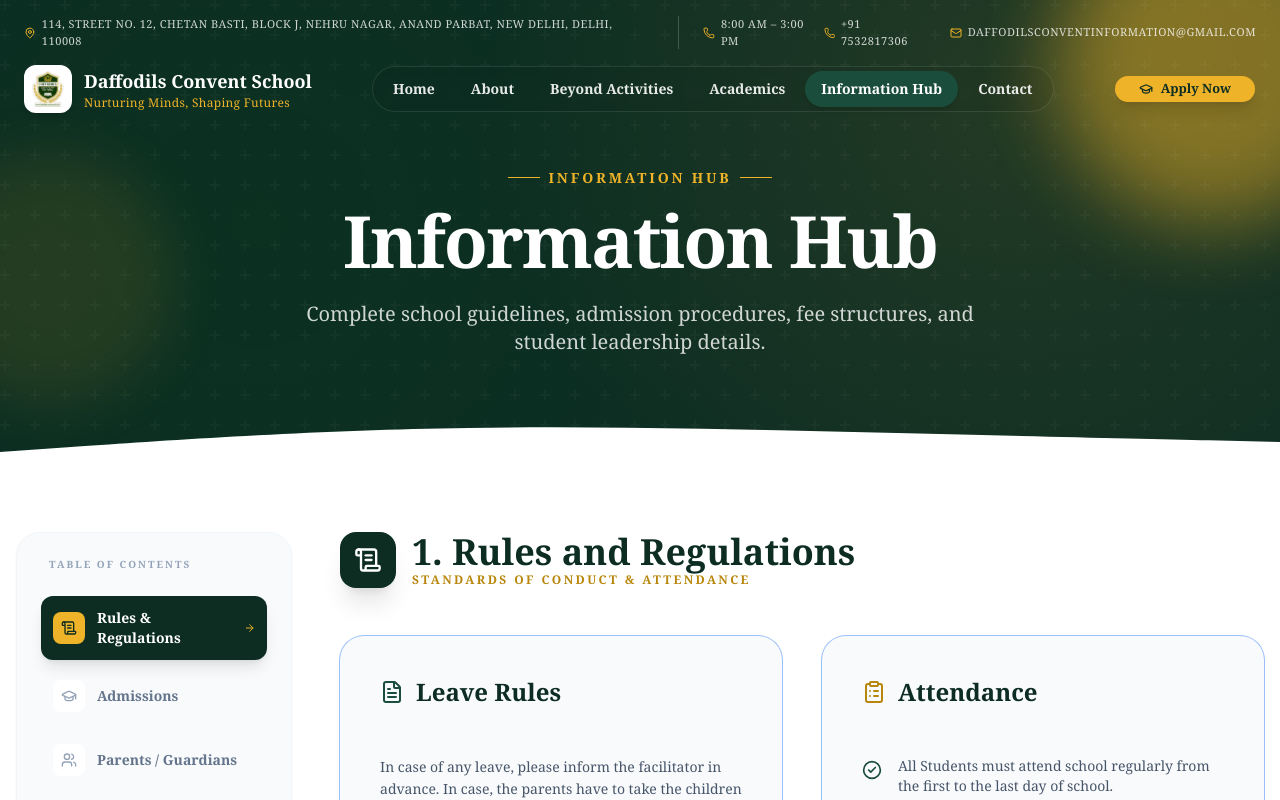
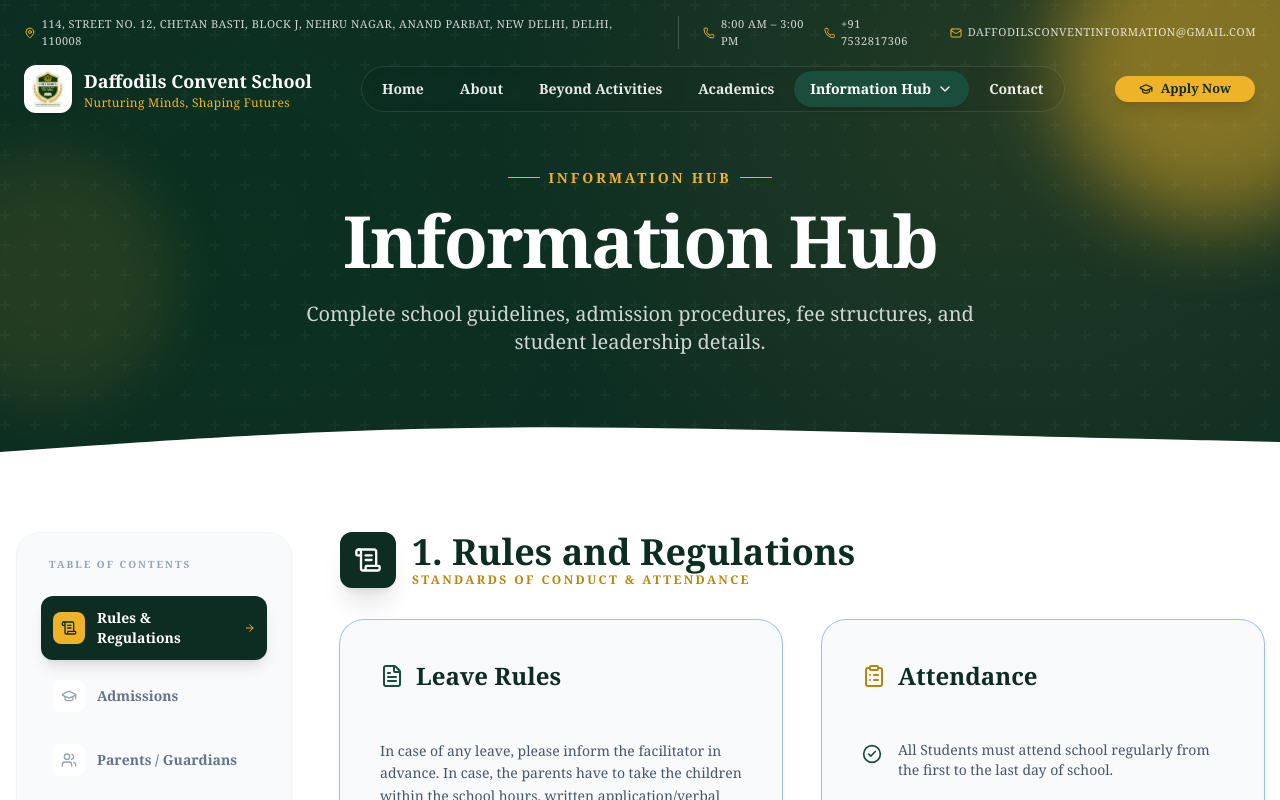
Before and after one commit to desirediv0/daffodils-convent-school, a Next.js app: page /information-hub in a window 1280 px wide. Shown: the top 800 px of the page. Built offline with nearby package versions, Linux system fonts and the light colour scheme.

Commit message:
feat: implement InformationHub page with navigation sidebar and add reusable Navbar component

```diff
--- a/src/components/pages/InformationHub.tsx
+++ b/src/components/pages/InformationHub.tsx
@@ -124,9 +124,9 @@ export function InformationHub() {
 
               {/* 1. RULES AND REGULATIONS */}
               <div id="rules" className="scroll-mt-32 animate-in fade-in slide-in-from-bottom-12 duration-1000">
-                <div className="flex items-center gap-4 mb-12">
+                <div className="flex items-center gap-4 mb-8">
                   <div
-                    className="h-14 w-14 rounded-2xl flex items-center justify-center text-white shadow-xl"
+                    className="h-14 w-14 rounded-xl flex items-center justify-center text-white shadow-xl"
                     style={{ backgroundColor: colors.greenDark }}
                   >
                     <ScrollText className="h-7 w-7" />
@@ -220,9 +220,9 @@ export function InformationHub() {
 
               {/* 2. ADMISSIONS */}
               <div id="admissions" className="scroll-mt-32 animate-in fade-in slide-in-from-bottom-12 duration-1000">
-                <div className="flex items-center gap-4 mb-12">
+                <div className="flex items-center gap-4 mb-8">
                   <div
-                    className="h-14 w-14 rounded-2xl flex items-center justify-center text-school-green-dark shadow-xl"
+                    className="h-14 w-14 rounded-xl flex items-center justify-center text-school-green-dark shadow-xl"
                     style={{ backgroundColor: colors.gold }}
                   >
                     <GraduationCap className="h-7 w-7" />
@@ -306,9 +306,9 @@ export function InformationHub() {
 
               {/* 3. PARENTS / GUARDIANS */}
               <div id="parents" className="scroll-mt-32 animate-in fade-in slide-in-from-bottom-12 duration-1000">
-                <div className="flex items-center gap-4 mb-12">
+                <div className="flex items-center gap-4 mb-8">
                   <div
-                    className="h-14 w-14 rounded-2xl flex items-center justify-center text-white shadow-xl"
+                    className="h-14 w-14 rounded-xl flex items-center justify-center text-white shadow-xl"
                     style={{ backgroundColor: colors.greenDark }}
                   >
                     <Users className="h-7 w-7" />
@@ -371,14 +371,14 @@ export function InformationHub() {
               {/* 4. ASR FELLOWSHIP AWARD */}
               <div id="asr" className="scroll-mt-32 animate-in fade-in slide-in-from-bottom-12 duration-1000">
                 <Card
-                  className="p-8 md:p-16 border-none text-white relative overflow-hidden rounded-[3rem]"
+                  className="p-8 md:p-16 border-none text-white relative overflow-hidden rounded-xl"
                   style={{ backgroundColor: colors.slateDark }}
                 >
                   <div className="absolute top-0 right-0 w-[40%] h-full bg-school-gold/10 -skew-x-12 translate-x-1/2 blur-3xl" />
                   <div className="relative z-10 grid grid-cols-1 xl:grid-cols-12 gap-16 items-center">
                     <div className="xl:col-span-8">
                       <Badge className="mb-6 bg-school-gold text-school-green-dark font-black tracking-widest px-4 py-1">ACADEMIC EXCELLENCE</Badge>
-                      <h2 className="text-4xl md:text-6xl font-black mb-8 leading-tight">4. ASR Fellowship Award</h2>
+                      <h2 className="text-4xl md:text-5xl font-black mb-8 leading-tight">4. ASR Fellowship Award</h2>
                       <p className="text-xl text-white/80 leading-relaxed font-medium">
                         To ensure that the school children achieve their academic excellence and strive for that little extra, an annual event took shape in the year 2025 as the <span className="text-school-gold font-black">ASR (Anand Singh Routela) Fellowship Exam</span>.
                       </p>
@@ -405,8 +405,8 @@ export function InformationHub() {
 
               {/* 5. SLFRC COMMITTEE */}
               <div id="slfrc" className="scroll-mt-32 animate-in fade-in slide-in-from-bottom-12 duration-1000">
-                <div className="flex items-center gap-4 mb-12">
-                  <div className="h-14 w-14 rounded-2xl bg-school-green flex items-center justify-center text-school-green-dark shadow-xl">
+                <div className="flex items-center gap-4 mb-8">
+                  <div className="h-14 w-14 rounded-xl bg-school-green flex items-center justify-center text-school-green-dark shadow-xl">
                     <FileText className="h-7 w-7" />
                   </div>
                   <div>
@@ -428,9 +428,9 @@ export function InformationHub() {
 
               {/* 6. STUDENT COUNCIL */}
               <div id="council" className="scroll-mt-32 animate-in fade-in slide-in-from-bottom-12 duration-1000">
-                <div className="flex items-center gap-4 mb-12">
+                <div className="flex items-center gap-4 mb-8">
                   <div
-                    className="h-14 w-14 rounded-2xl flex items-center justify-center text-white shadow-xl"
+                    className="h-14 w-14 rounded-xl flex items-center justify-center text-white shadow-xl"
                     style={{ backgroundColor: colors.greenDark }}
                   >
                     <Users className="h-7 w-7" />
@@ -441,7 +441,7 @@ export function InformationHub() {
                   </div>
                 </div>
 
-                <div className="bg-slate-50 p-12 rounded-[2.5rem] border border-slate-100 shadow-sm mb-12 relative overflow-hidden">
+                <div className="bg-slate-50 p-12 rounded-xl border border-slate-100 shadow-sm mb-12 relative overflow-hidden">
                   <div className="absolute top-0 left-0 w-full h-2 bg-gradient-to-r from-red-500 via-yellow-400 to-blue-500" />
                   <h3 className="text-2xl font-black text-school-green-dark mb-6">The House System</h3>
                   <p className="text-slate-600 text-lg leading-relaxed font-medium mb-12 max-w-5xl">
--- a/src/components/ui/Navbar.tsx
+++ b/src/components/ui/Navbar.tsx
@@ -3,7 +3,7 @@
 import { useState, useEffect } from "react"
 import Link from "next/link"
 import { usePathname } from "next/navigation"
-import { Menu, X, GraduationCap, Phone, Mail, MapPin, ArrowUpRight } from "lucide-react"
+import { Menu, X, GraduationCap, Phone, Mail, MapPin, ArrowUpRight, ChevronDown } from "lucide-react"
 import { Button } from "@/components/ui/button"
 import { cn } from "@/lib/utils"
 import Image from "next/image"
@@ -14,7 +14,18 @@ const navLinks = [
   { label: "About", href: "/about" },
   { label: "Beyond Activities", href: "/beyond-activities" },
   { label: "Academics", href: "/academics" },
-  { label: "Information Hub", href: "/information-hub" },
+  {
+    label: "Information Hub",
+    href: "/information-hub",
+    subLinks: [
+      { label: "Rules & Regulations", href: "/information-hub#rules" },
+      { label: "Admissions", href: "/information-hub#admissions" },
+      { label: "Parents / Guardians", href: "/information-hub#parents" },
+      { label: "ASR Fellowship Award", href: "/information-hub#asr" },
+      { label: "SLFRC Committee", href: "/information-hub#slfrc" },
+      { label: "Student Council", href: "/information-hub#council" },
+    ]
+  },
   { label: "Contact", href: "/contact" },
 ]
 
@@ -120,7 +131,45 @@ export function Navbar() {
         {/* Desktop Links */}
         <div className="hidden lg:flex items-center gap-1 bg-black/5 rounded-full p-1 backdrop-blur-sm border border-white/10">
           {navLinks.map((link) => {
-            const isActive = pathname === link.href
+            const isActive = pathname === link.href || (link.subLinks && pathname.startsWith(link.href))
+
+            if (link.subLinks) {
+              return (
+                <div key={link.href} className="relative group/dropdown">
+                  <Link
+                    href={link.href}
+                    className={cn(
+                      "px-4 py-2 rounded-full text-sm font-semibold transition-all duration-300 flex items-center gap-1.5 group/btn",
+                      isActive
+                        ? "text-white bg-[var(--school-green)] shadow-md"
+                        : scrolled
+                          ? "text-[var(--school-green-dark)] hover:text-[var(--school-green)] hover:bg-white/50"
+                          : "text-white/90 hover:text-white hover:bg-white/10"
+                    )}
+                  >
+                    <span className="relative z-10">{link.label}</span>
+                    <ChevronDown className="h-4 w-4 transition-transform duration-300 group-hover/dropdown:rotate-180" />
+                  </Link>
+
+                  {/* Dropdown Menu */}
+                  <div className="absolute top-full left-1/2 -translate-x-1/2 pt-2 opacity-0 translate-y-2 pointer-events-none group-hover/dropdown:opacity-100 group-hover/dropdown:translate-y-0 group-hover/dropdown:pointer-events-auto transition-all duration-300 z-[120]">
+                    <div className="bg-white rounded-2xl shadow-2xl border border-slate-100 p-2 min-w-[220px]">
+                      {link.subLinks.map((sub) => (
+                        <Link
+                          key={sub.href}
+                          href={sub.href}
+                          className="flex items-center gap-3 px-4 py-2.5 rounded-xl text-[13px] font-bold text-slate-600 hover:bg-slate-50 hover:text-school-green-dark transition-all"
+                        >
+                          <div className="h-1.5 w-1.5 rounded-full bg-school-gold" />
+                          {sub.label}
+                        </Link>
+                      ))}
+                    </div>
+                  </div>
+                </div>
+              )
+            }
+
             return (
               <Link
                 key={link.href}
@@ -211,7 +260,49 @@ export function Navbar() {
               <div className="flex flex-col gap-2">
                 <p className="text-[10px]  uppercase tracking-[0.4em] text-white/30 mb-4 px-4">Menu</p>
                 {navLinks.map((link, i) => {
-                  const isActive = pathname === link.href
+                  const isActive = pathname === link.href || (link.subLinks && pathname.startsWith(link.href))
+
+                  if (link.subLinks) {
+                    return (
+                      <motion.div
+                        key={link.href}
+                        initial={{ opacity: 0, x: 20 }}
+                        animate={{ opacity: 1, x: 0 }}
+                        transition={{ delay: i * 0.05 + 0.1 }}
+                        className="flex flex-col"
+                      >
+                        <div className="flex flex-col gap-1">
+                          <Link
+                            href={link.href}
+                            onClick={() => setIsOpen(false)}
+                            className={cn(
+                              "flex items-center justify-between px-6 py-4 rounded-xl text-lg transition-all duration-300",
+                              isActive
+                                ? "bg-[var(--school-gold)] text-[#0d2d23] shadow-lg"
+                                : "text-white/90 hover:bg-white/5"
+                            )}
+                          >
+                            {link.label}
+                            <ChevronDown className={cn("h-5 w-5 transition-transform", isActive ? "rotate-180" : "")} />
+                          </Link>
+
+                          <div className="grid grid-cols-1 gap-1 ml-4 border-l border-white/10 pl-4 mt-2 mb-4">
+                            {link.subLinks.map((sub) => (
+                              <Link
+                                key={sub.href}
+                                href={sub.href}
+                                onClick={() => setIsOpen(false)}
+                                className="px-4 py-3 rounded-xl text-sm font-bold text-white/60 hover:text-white hover:bg-white/5 transition-all"
+                              >
+                                {sub.label}
+                              </Link>
+                            ))}
+                          </div>
+                        </div>
+                      </motion.div>
+                    )
+                  }
+
                   return (
                     <motion.div
                       key={link.href}
@@ -221,6 +312,7 @@ export function Navbar() {
                     >
                       <Link
                         href={link.href}
+                        onClick={() => setIsOpen(false)}
                         className={cn(
                           "flex items-center justify-between px-6 py-4 rounded-xl text-lg  transition-all duration-300",
                           isActive
```
